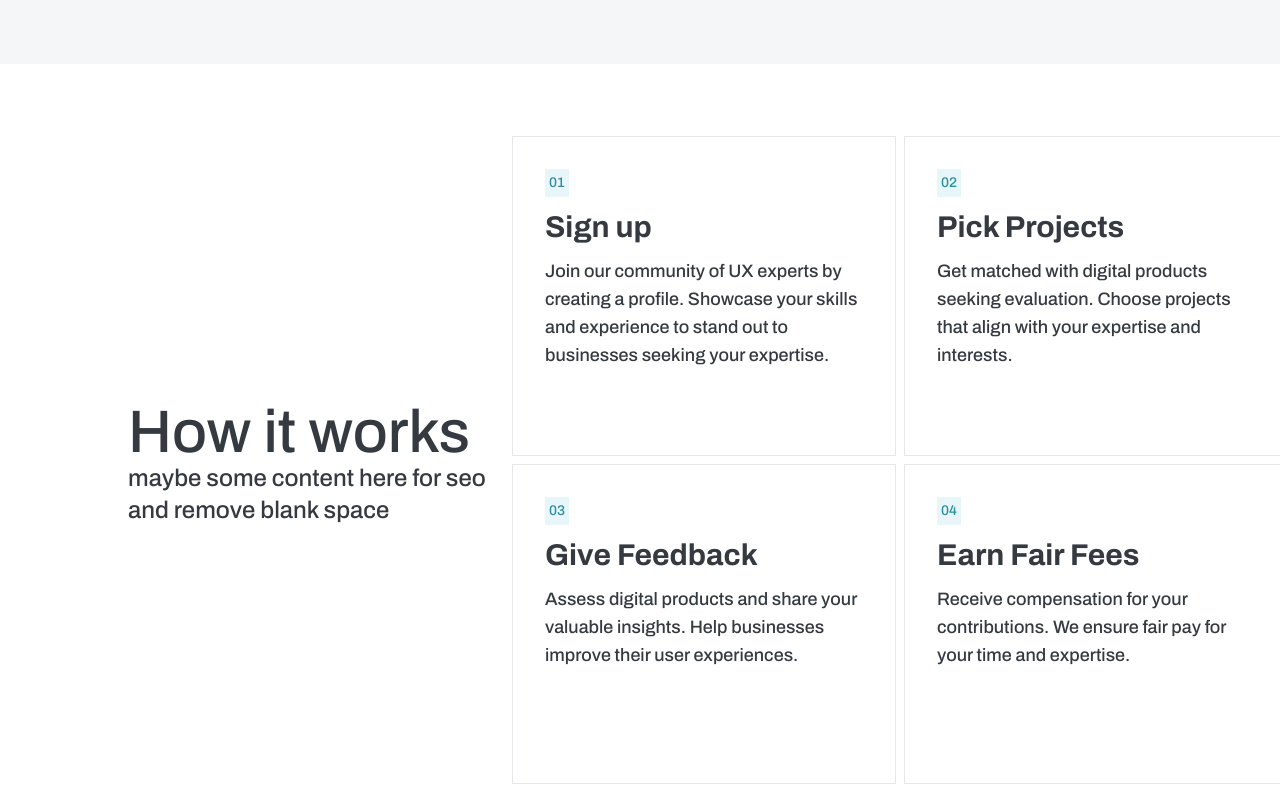
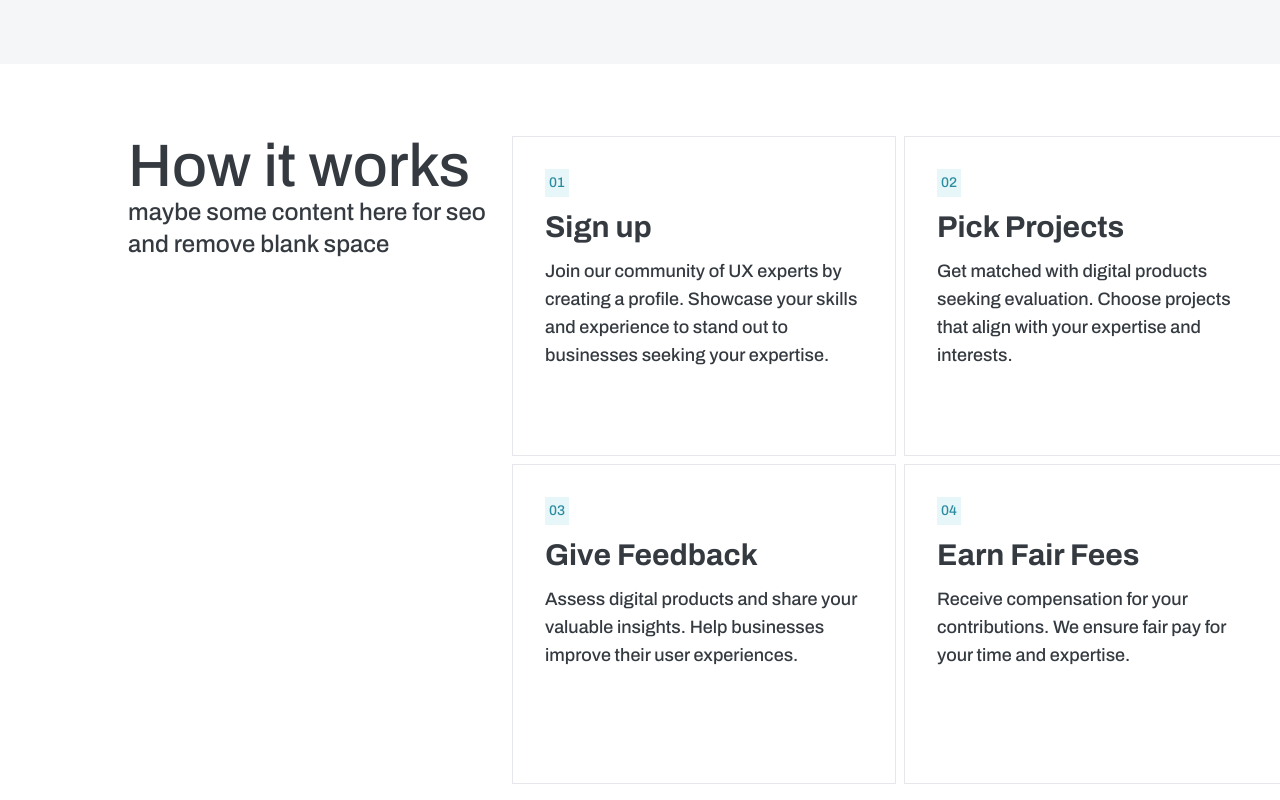
Before and after one commit to cyla00/UIUX_platform, a Nuxt app in the folder client/: page /designers in a window 1280 px wide. Shown: the part 780-1580 px from the top of the page. Built offline with nearby package versions, Linux system fonts and the light colour scheme.

Commit message:
minor UI

```diff
--- a/client/pages/designers.vue
+++ b/client/pages/designers.vue
@@ -39,8 +39,8 @@ const scrollTop = () => {
 
             <div class="flex w-4/5 m-auto">
 
-                <div class="flex justify-center text-start">
-                    <div class="m-auto w-96">
+                <div class="flex text-start">
+                    <div class="w-96">
                         <h2 class="text-6xl">How it works</h2>
                         <p class="text-2xl">maybe some content here for seo and remove blank space</p>
                     </div>
```
